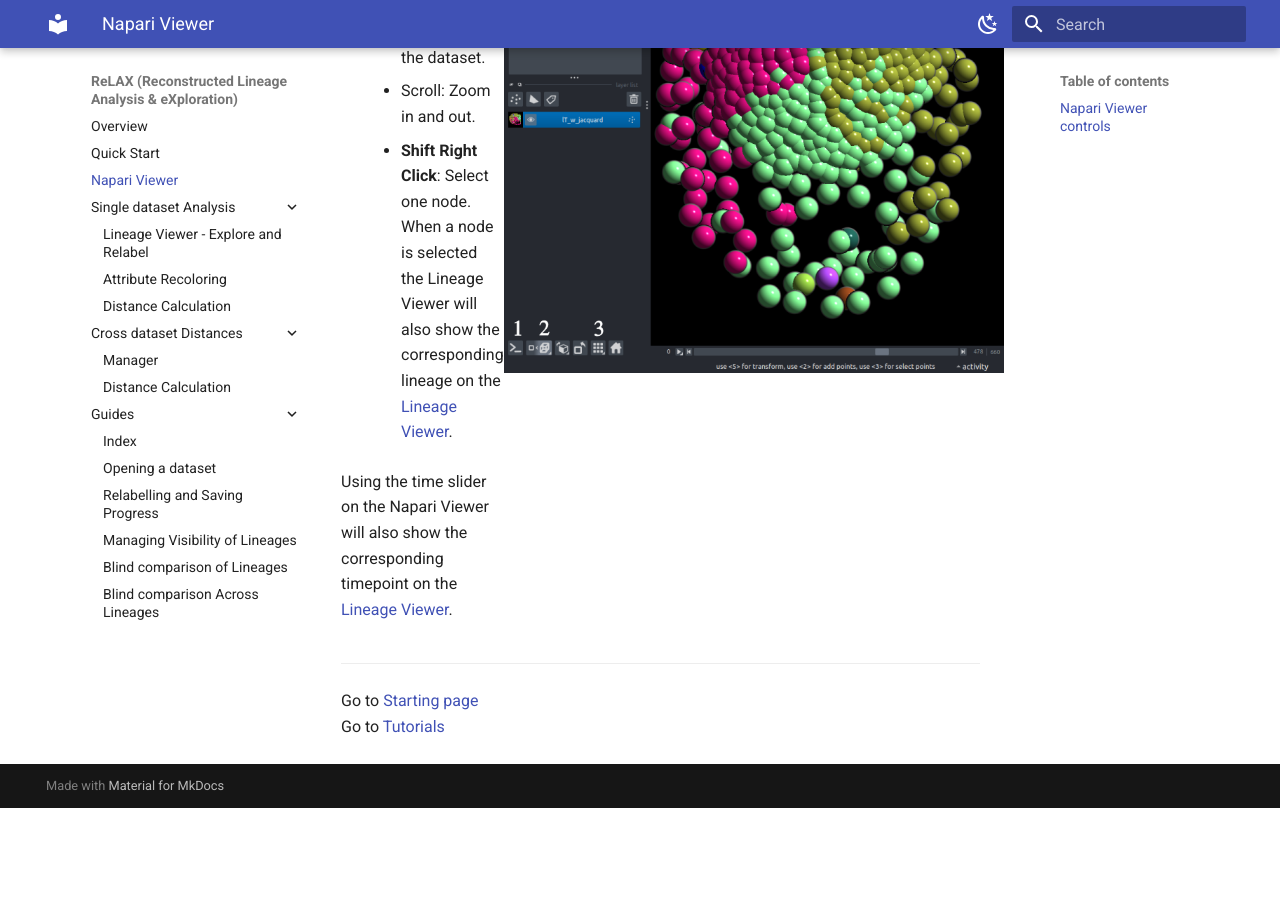
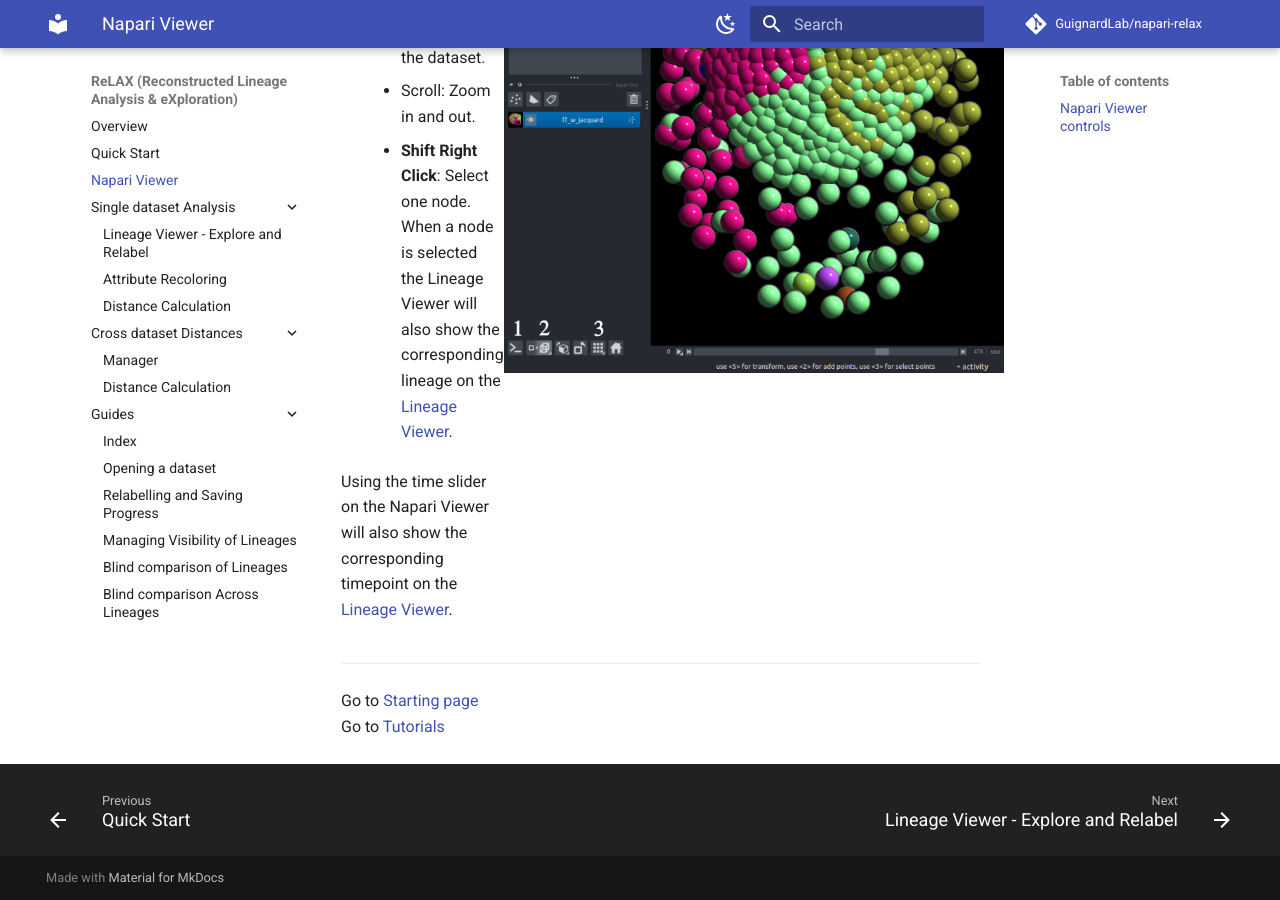
Before and after one commit to GuignardLab/napari-relax, an MkDocs documentation site: the page built from docs/viewer/viewer.md, in a window 1280 px wide and 900 px high, scrolled down 1645 px. Built offline with MkDocs 1.6.1 and Material for MkDocs 9.7.7, drawn with Linux system fonts in a browser that asks for light colours; comment, search, counter and statistics services are not loaded; before the commit the page ends 2453 px from its top, so only the background shows below that.

Commit message:
docs: add docs extra, strict link validation and automatic deployment
- pyproject: `docs` extra, pinned to MkDocs <2 (MkDocs 2.0 drops the
  plugin system and is incompatible with Material for MkDocs)
- mkdocs.yml: site/repo URLs, edit button, footer navigation, search
  highlighting, and link/anchor validation so `--strict` catches them
- .github/workflows/docs.yml: strict build on every PR, publish to
  gh-pages on every push to main (replaces manual `mkdocs gh-deploy`)
- pre-commit: keep Markdown hard line breaks in trailing-whitespace

Co-Authored-By: Claude Opus 5 <noreply@anthropic.com>

```diff
--- a/.pre-commit-config.yaml
+++ b/.pre-commit-config.yaml
@@ -6,6 +6,7 @@ repos:
       - id: end-of-file-fixer
       - id: trailing-whitespace
         exclude: ^\.napari-hub/.*
+        args: [--markdown-linebreak-ext=md]  # keep Markdown hard line breaks
       - id: check-yaml # checks for correct yaml syntax for github actions ex.
   - repo: https://github.com/astral-sh/ruff-pre-commit
     rev: v0.12.3
--- a/mkdocs.yml
+++ b/mkdocs.yml
@@ -1,4 +1,8 @@
 site_name: ReLAX (Reconstructed Lineage Analysis & eXploration)
+site_url: https://guignardlab.github.io/napari-relax/
+repo_url: https://github.com/GuignardLab/napari-relax
+repo_name: GuignardLab/napari-relax
+edit_uri: edit/main/docs/
 docs_dir: docs/
 theme:
   name: material
@@ -18,7 +22,17 @@ theme:
   features:
   - navigation.path
   - navigation.expand
+  - navigation.footer
+  - search.highlight
   - content.code.annotate
+  - content.action.edit
+
+# Fail `mkdocs build --strict` on broken links, anchors and pages missing from nav
+validation:
+  omitted_files: warn
+  absolute_links: warn
+  unrecognized_links: warn
+  anchors: warn
 
 plugins:
 - search:
--- a/pyproject.toml
+++ b/pyproject.toml
@@ -45,6 +45,11 @@ testing = [
     "pytest-cov",  # https://pytest-cov.readthedocs.io/en/latest/
     "pytest-qt",  # https://pytest-qt.readthedocs.io/en/latest/
     "napari[qt]",  # test with napari's default Qt bindings,
+]
+docs = [
+    "mkdocs>=1.6,<2",  # MkDocs 2.0 is incompatible with Material and plugins
+    "mkdocs-material>=9.7,<10",
+    "mkdocstrings[python]>=1.0",
 ]
 
 [project.entry-points."napari.manifest"]
```
Also changed, not shown: 1 other file.
